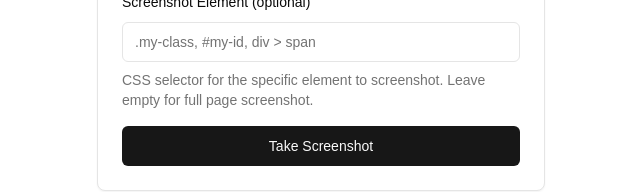
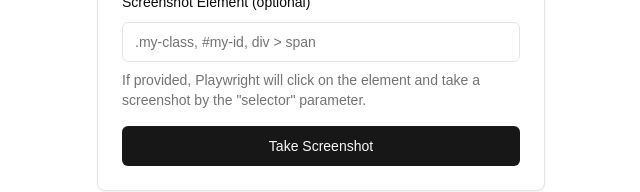
Before and after one commit to zznam/screenshot-api, a Next.js app: page / in a window 1280 px wide. Shown: the part 481-673 px from the top of the page, without its empty margins (319-959 px from the left). Built offline with nearby package versions, Linux system fonts and the light colour scheme.

Commit message:
Update tooltip in screenshot selector input to clarify functionality of the "selector" parameter for taking screenshots.

```diff
--- a/app/page.tsx
+++ b/app/page.tsx
@@ -85,7 +85,7 @@ export default function Home() {
                 onChange={(e) => setSelector(e.target.value)}
               />
               <p className="text-sm text-muted-foreground">
-                CSS selector for the specific element to screenshot. Leave empty for full page screenshot.
+                If provided, Playwright will click on the element and take a screenshot by the "selector" parameter.
               </p>
             </div>
 
```
